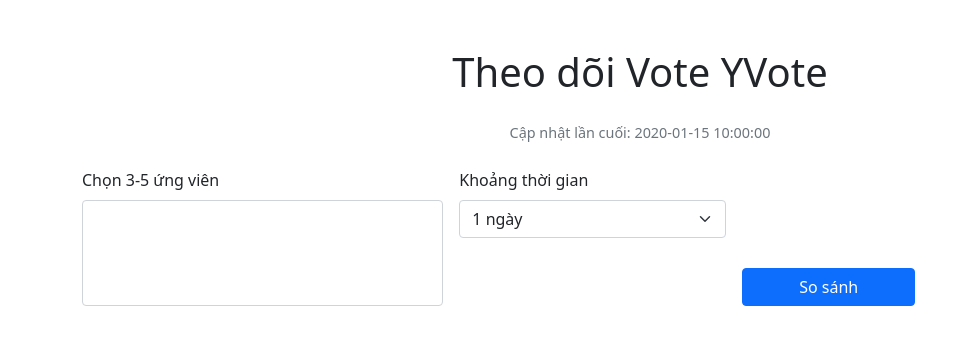
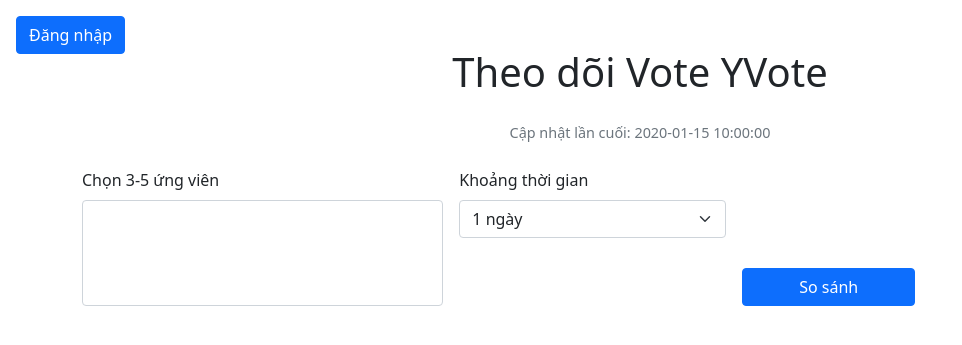
Before and after one commit to khanhnq35/tracking-vote, a Flask app: page / in a window 1280 px wide. Shown: the top 345 px of the page, without its empty margins (0-962 px from the left). Run offline with Flask 3, Linux system fonts and the light colour scheme; tables that the repository leaves empty hold one stand-in row (values such as "Sample post"); data that the repository does not hold is empty.

Commit message:
Update index.html

```diff
--- a/tracking vote/templates/index.html
+++ b/tracking vote/templates/index.html
@@ -25,6 +25,13 @@
     </style>
 </head>
 <body>
+    <div class="container-fluid p-3 position-absolute top-0 end-0">
+        {% if is_authenticated %}
+            <a href="{{ url_for('logout') }}" class="btn btn-outline-secondary">Đăng xuất</a>
+        {% else %}
+            <a href="{{ url_for('login') }}" class="btn btn-primary">Đăng nhập</a>
+        {% endif %}
+    </div>
     <div class="container py-5">
         <h1 class="text-center mb-4">Theo dõi Vote YVote</h1>
         <div class="text-center mb-4">
```
